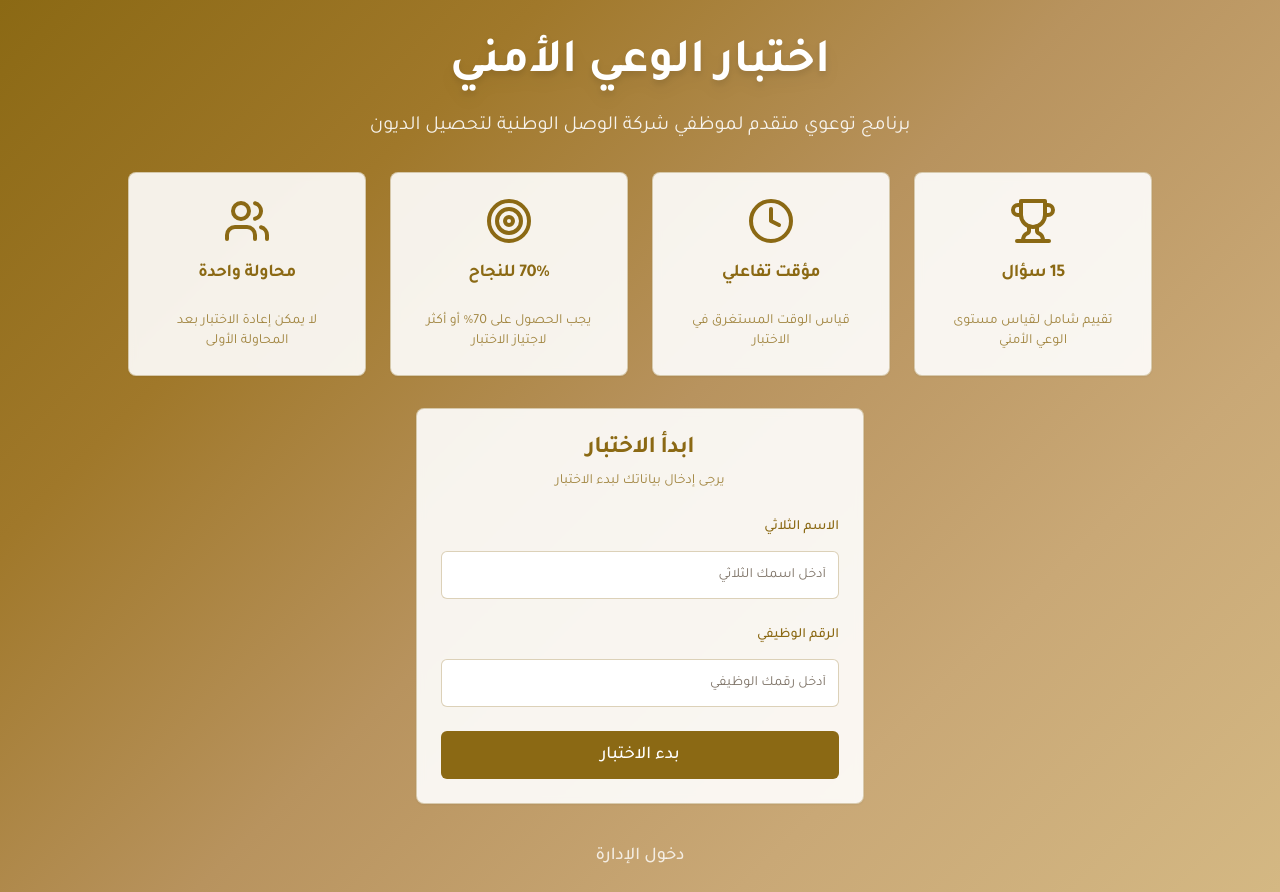
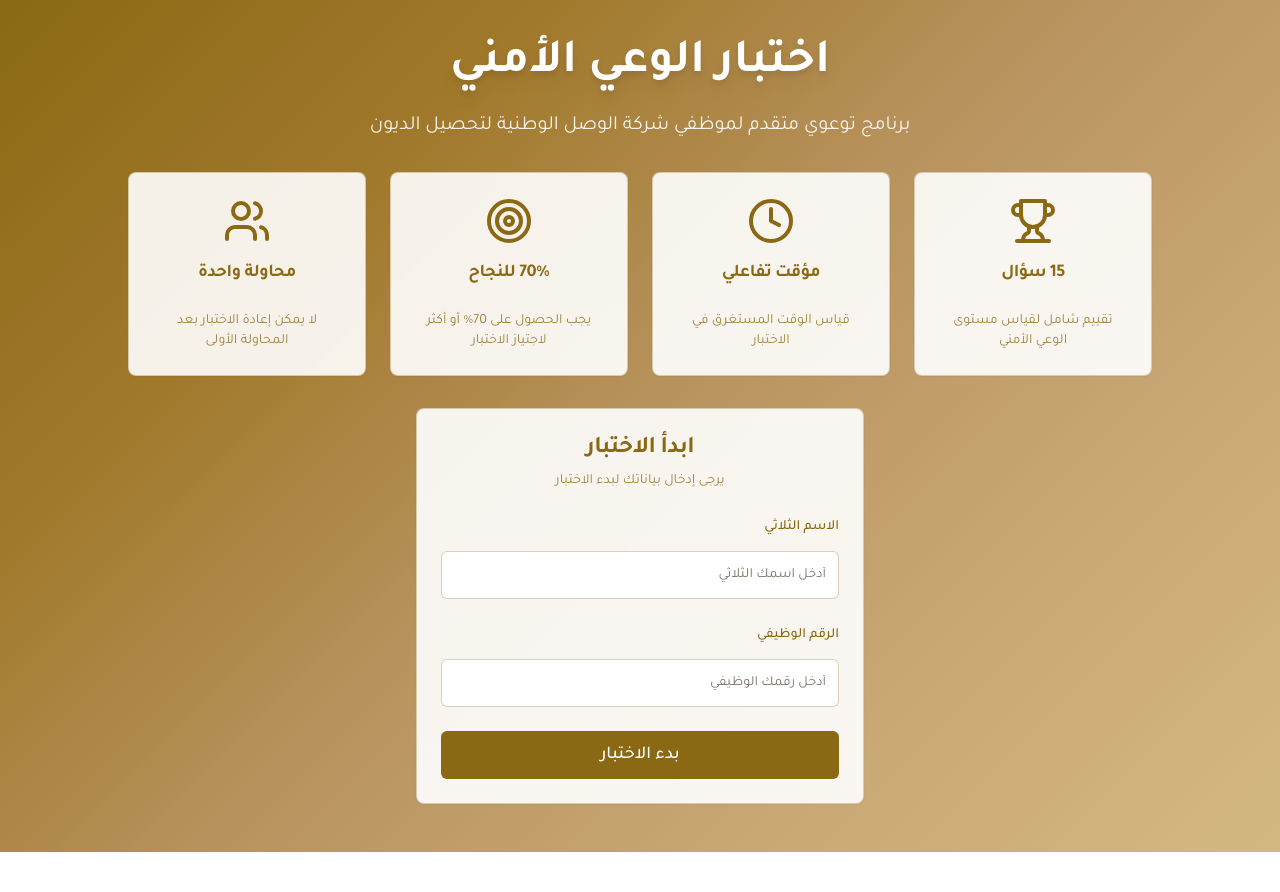
Before and after one commit to slmiksa/data-guard-challenge, a React (Vite) app: page / in a window 1280 px wide. After the commit the page ends 852 px from the top, so only its background shows below. Built offline with nearby package versions, Linux system fonts and the light colour scheme.

Commit message:
Visual edit in Lovable
Edited UI in Lovable

```diff
--- a/src/pages/Index.tsx
+++ b/src/pages/Index.tsx
@@ -157,9 +157,7 @@ const Index = () => {
 
         {/* Admin Link */}
         <div className="text-center">
-          <Button variant="link" onClick={() => navigate("/admin")} className="text-white/80 hover:text-white text-lg">
-            دخول الإدارة
-          </Button>
+
         </div>
       </div>
     </div>;
```
